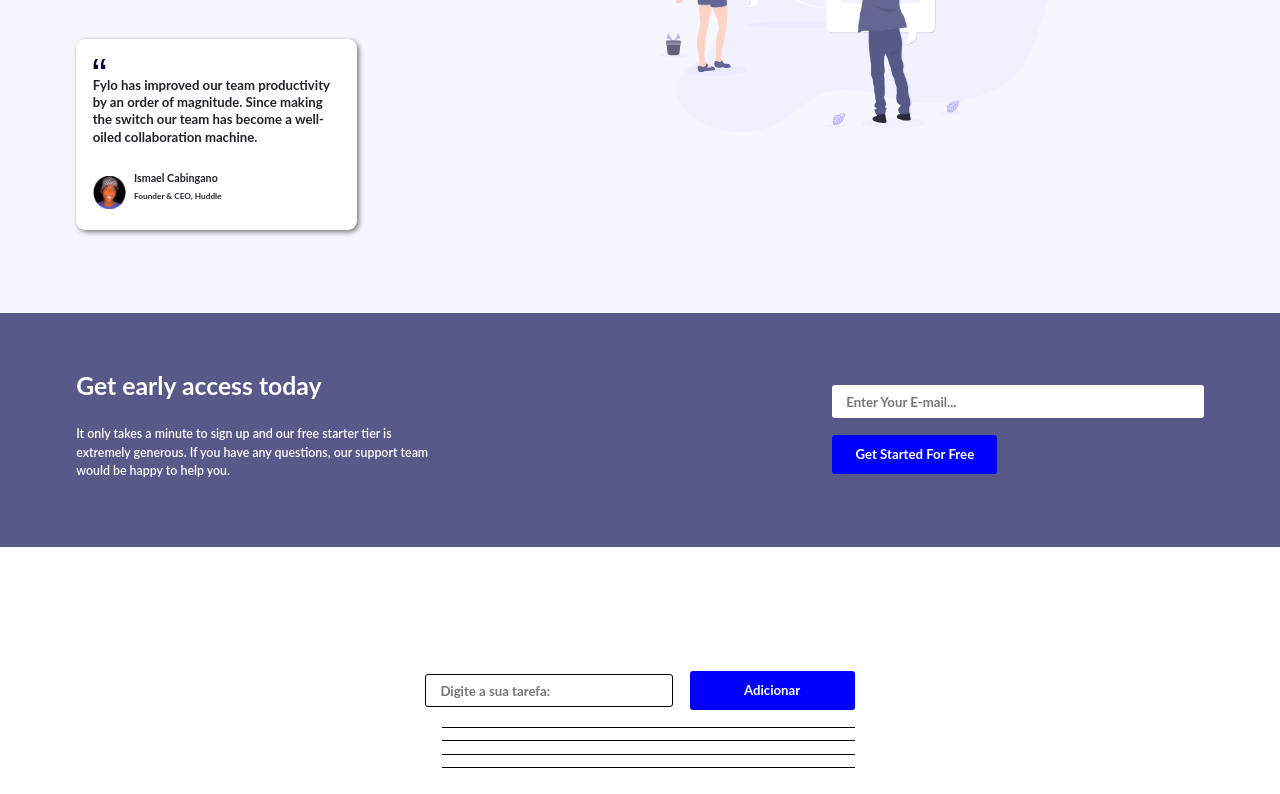
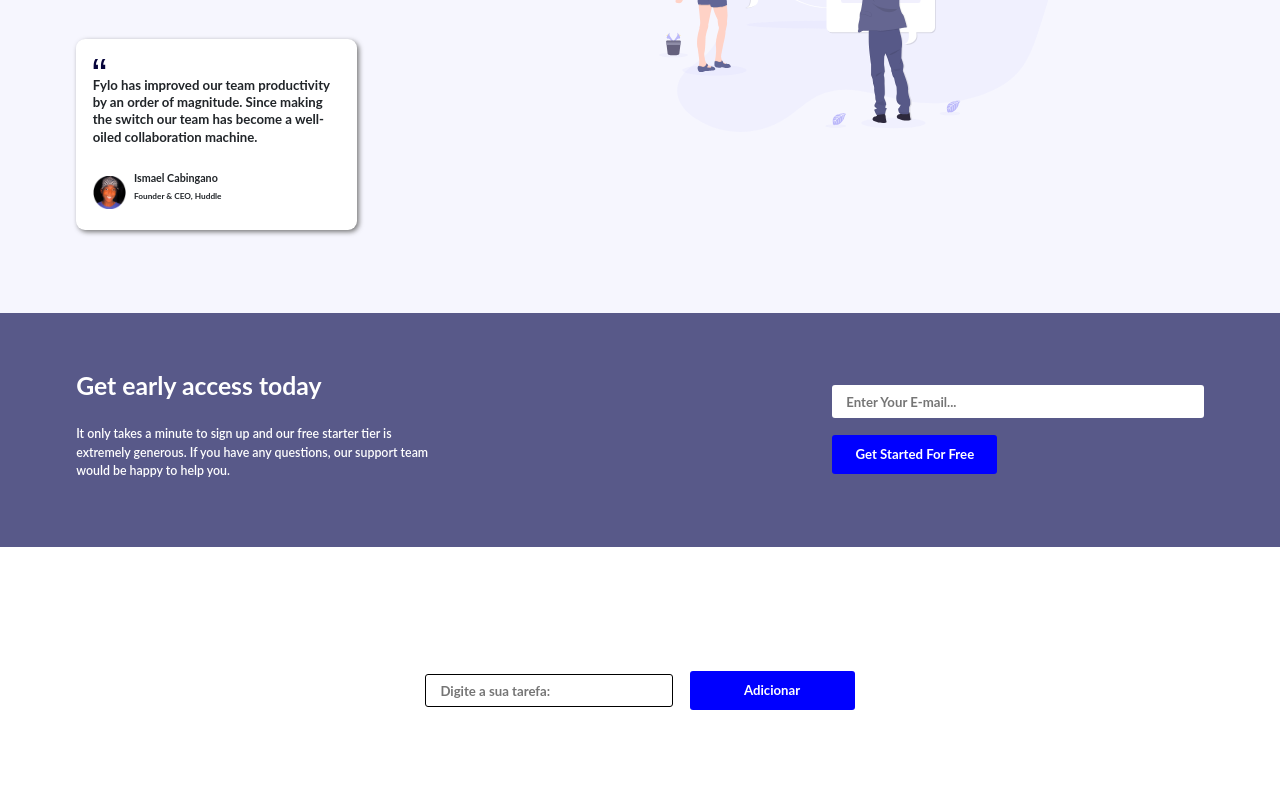
Before and after one commit to Ismael89-dev/page-with-bootstrap, a plain HTML site: page index.html in a window 1280 px wide. Shown: the part 899-1693 px from the top of the page. Drawn offline with nearby package versions, Linux system fonts and the light colour scheme.

Commit message:
Removido bordas inferiores das tarefas

```diff
--- a/sass/_listar-tarefas.scss
+++ b/sass/_listar-tarefas.scss
@@ -28,7 +28,6 @@
                text-align: center;
                &:not(:last-child){
                     margin-bottom: 1.5rem;
-                    border-bottom: 1px solid black;
                }
             }
         }
```
Also changed, not shown: css/main.css.
